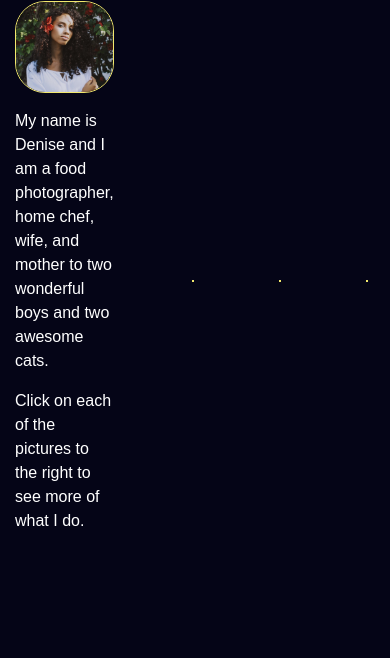
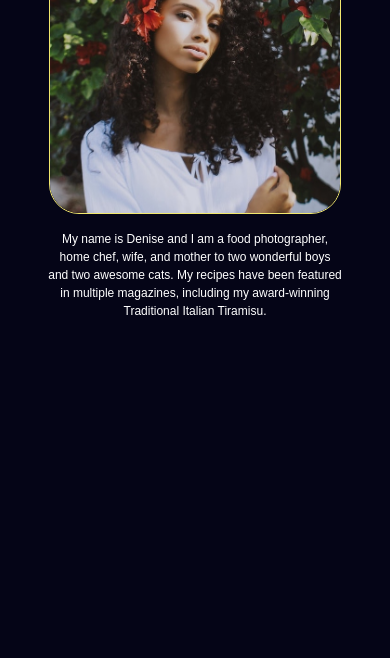
Before and after one commit to bonitadevs/wrinkleInTime, a website: page aboutme.html in a window 390 px wide. Shown: the part 186-844 px from the top of the page. Drawn offline with nearby package versions, Linux system fonts and the light colour scheme; a web font is replaced by a local one.

Commit message:
media queries about me page

```diff
--- a/aboutme.html
+++ b/aboutme.html
@@ -60,10 +60,10 @@
         </form>
       </div>
   </nav>
-  <div class="d-flex design">
+  <div class="design d-none d-md-flex">
     <img class="pinkdots" src="images/pinkdots.png">
   </div>
-  <div class="aboutme container d-flex mt-5">
+  <div class="aboutme container d-md-flex d-none mt-5">
     <div class="row align-items-center">
       <div class="col col-lg-3">
         <h3 class="pb-2">About Me</h3>
@@ -89,5 +89,11 @@
     <script src="https://stackpath.bootstrapcdn.com/bootstrap/4.3.1/js/bootstrap.min.js" integrity="sha384-JjSmVgyd0p3pXB1rRibZUAYoIIy6OrQ6VrjIEaFf/nJGzIxFDsf4x0xIM+B07jRM" crossorigin="anonymous"></script>
     <script src="js/aboutme.js"></script>
 
+  <div class="d-md-none d-flex aboutme">
+    <h3 class="pb-2">About Me</h3>
+        <img class="woman" src="images/caique-silva-uJgeZOKbB9k-unsplash.jpg">
+        <p class="bio px-5 py-3">My name is Denise and I am a food photographer, home chef,  wife, and mother to two wonderful boys and two awesome cats. My recipes have been featured in multiple magazines, including my award-winning Traditional Italian Tiramisu. </p>
+
+  </div>
   </body>
 </html>
--- a/css/aboutme.css
+++ b/css/aboutme.css
@@ -43,3 +43,9 @@ h3 {
     width: 70%;
     border: solid 1px #F2E86D;
 }
+
+@media screen and (max-width: 776px) {
+   .aboutme {flex-direction: column; margin-top: 1.5rem;}
+   .bio {font-size: 00.75rem; text-align: center;}
+   .woman {width: 75%; margin-left: auto; margin-right: auto;}
+}
```
Also changed, not shown: images/camera.jpeg (added), images/cooking.jpeg (added), images/mom_kids.jpeg (added), js/app.js (deleted), 2 other files.
